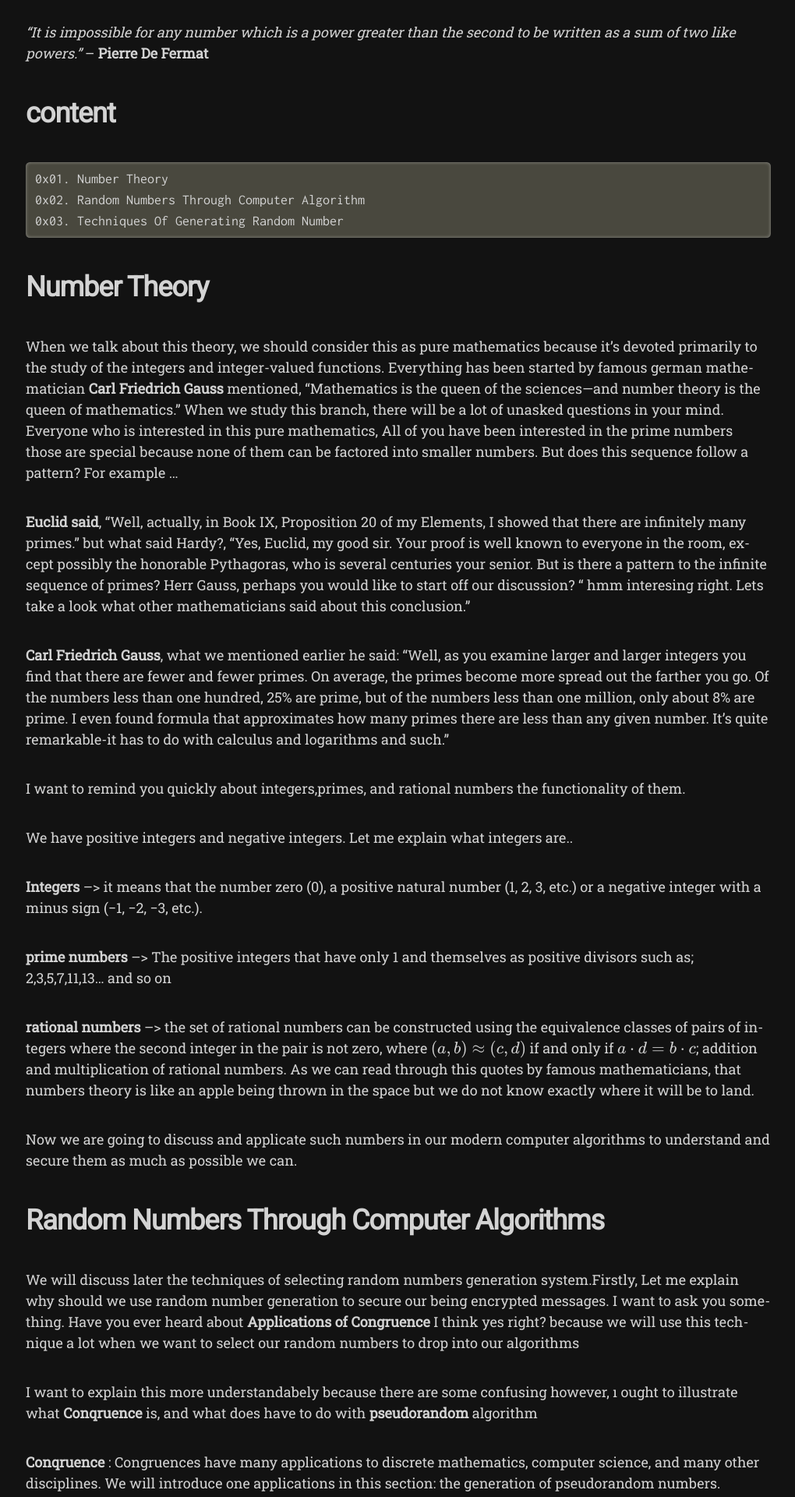
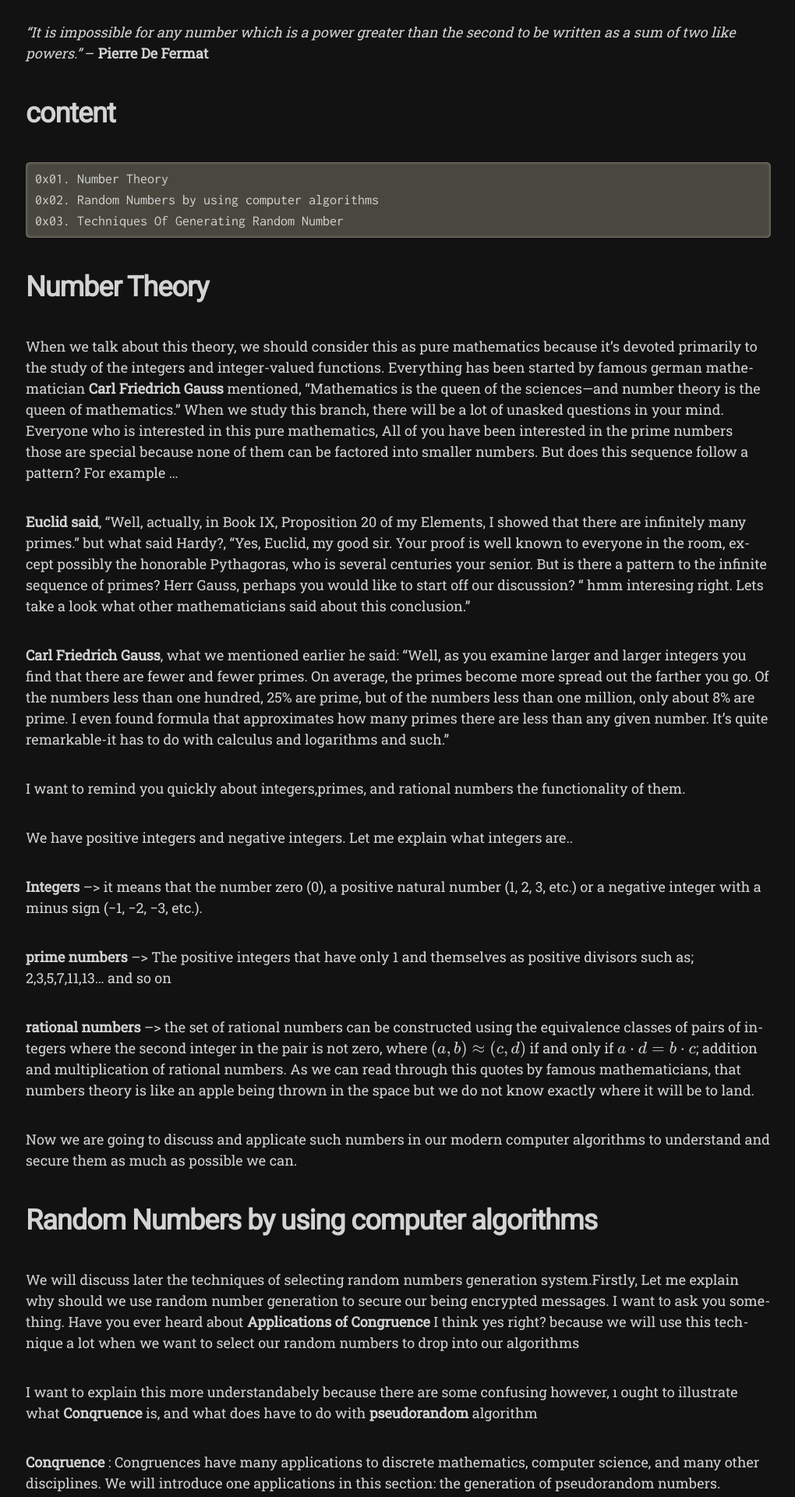
Before and after one commit to vx-zone/vx-zone.github.io, a Jekyll site: the page built from _posts/2022-09-03-randomtheory-ahmet.md, in a window 1280 px wide. Shown: the part 343-2263 px from the top of the page at 78% size, without its empty margins (129-1149 px from the left). Built offline with Jekyll 4.4.1, drawn with Linux system fonts in a browser that asks for light colours; nearby versions of some CDN libraries; some web fonts are replaced; formulas are drawn with MathJax 3; comment, search, counter and statistics services are not loaded; some of the changed text lies outside the part shown.

Commit message:
Update 2022-09-03-randomtheory-ahmet.md

```diff
--- a/_posts/2022-09-03-randomtheory-ahmet.md
+++ b/_posts/2022-09-03-randomtheory-ahmet.md
@@ -17,7 +17,7 @@ _“It is impossible for any number which is a power greater than the second to
 
 <pre>
 0x01. Number Theory
-0x02. Random Numbers Through Computer Algorithm
+0x02. Random Numbers by using computer algorithms
 0x03. Techniques Of Generating Random Number
 </pre>
 
@@ -54,7 +54,7 @@ Now we are going to discuss and applicate such numbers in our modern computer al
 
 
 
-# Random Numbers Through Computer Algorithms
+# Random Numbers by using computer algorithms
 
 We will discuss later the techniques of selecting random numbers generation system.Firstly, Let me explain why should we use random number generation to secure our being encrypted messages.
 I want to ask you something. Have you ever heard about **Applications of Congruence** I think yes right? because we will use this technique a lot when we want to select our random numbers to drop into our algorithms
@@ -71,7 +71,11 @@ If you are ready lets get started.
 Randomly chosen numbers are needed to be generated through computer simulations. Those numbers are being generated by systematic computer methods , and are not truly random because we call them **pseudorandom**
 The most commonly used will be produced by **linear conqruence** for generating pseudorandom numbers is the linear conqruential method. We will discuss this method more in depth.
 
-In order to understand this, i am going to demonstrate four integers; the **modules** m, **multiplier** a, **increment** c, and **seed** $$X0$$, with $$2\leq a < m$$, $$0\leq c <m$$, $$0\leq X0 <m$$
+In order to understand this, i am going to demonstrate four integers; the **modules** m, **multiplier** a, **increment** c, and **seed** $$X0$$, with
+
+$$2\leq a < m$$,
+$$0\leq c <m$$,
+$$0\leq X0 <m$$
 
 We use this sequence of pseudorandom numbers will be defined as Xn $$0\leq X0 < m$$ for all n, by successively using the recursively defined
 
```
